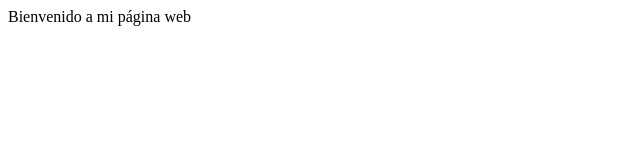
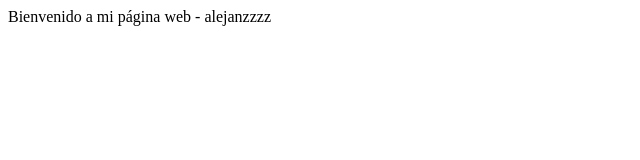
Before and after one commit to alejanzzzz/alejanzzzz.github.io, a plain HTML site: page index.html in a window 1280 px wide. Shown: the full height of the page, 0-640 px from the left. Drawn offline with Linux system fonts and the light colour scheme.

Commit message:
versión 2

```diff
--- a/index.html
+++ b/index.html
@@ -7,6 +7,6 @@
     <title>alejanzzzz</title>
 </head>
 <body>
-    Bienvenido a mi página web
+    Bienvenido a mi página web - alejanzzzz
 </body>
 </html>
```
